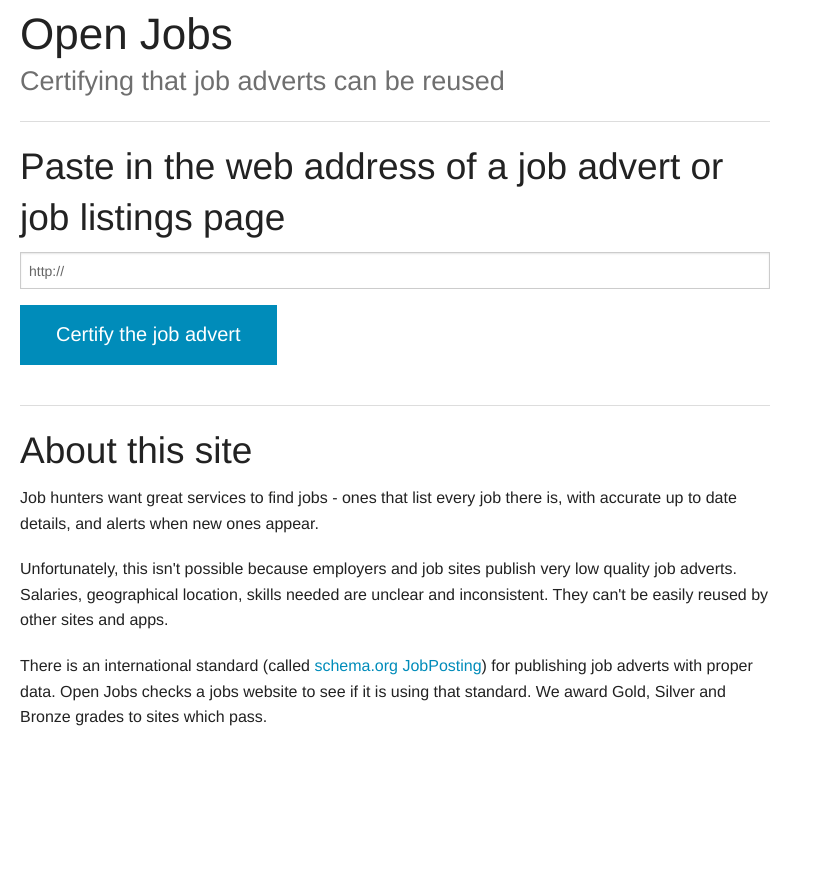
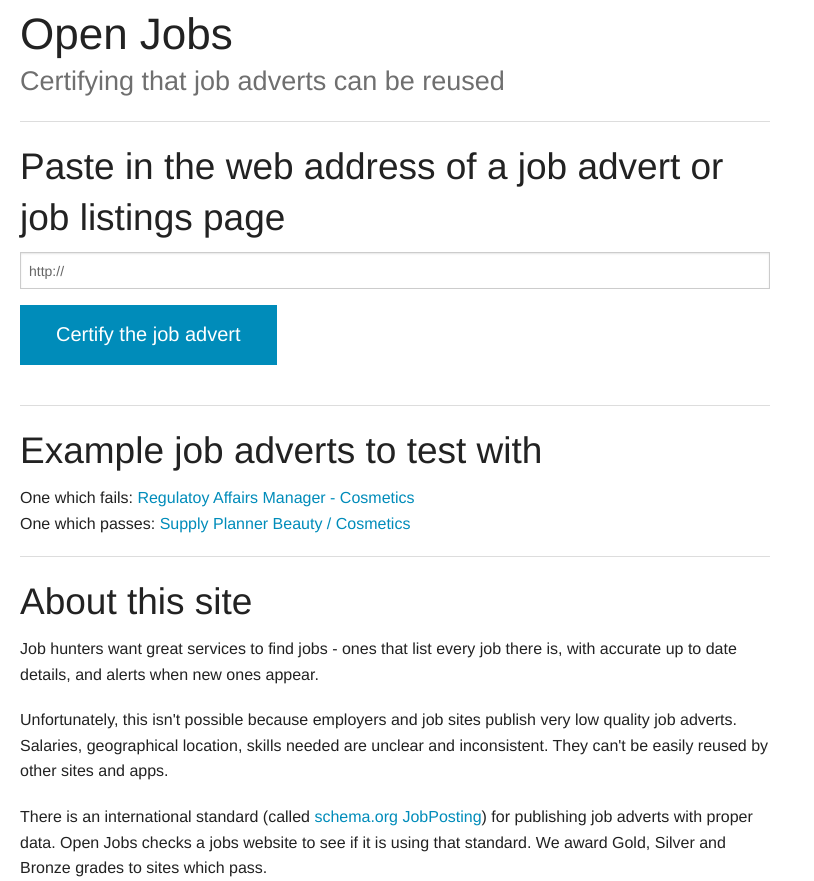
Before and after one commit to frabcus/jobschemacert, a plain HTML site: page client/index.html in a window 1280 px wide. Shown: the whole page, without its empty margins (0-814 px from the left). Before the commit the page ends 803 px from the top, so only its background shows below. Drawn offline with nearby package versions, Linux system fonts and the light colour scheme.

Commit message:
Examples

```diff
--- a/client/index.html
+++ b/client/index.html
@@ -39,6 +39,17 @@
 
 <hr>
 
+<h2>Example job adverts to test with</h2>
+
+<p>One which fails:
+  <a href="http://www.reed.co.uk/jobs/regulatory-affairs-manager-cosmetics/28119791#/jobs/boots/p32344">Regulatoy Affairs Manager - Cosmetics</a>
+<br>
+  One which passes:
+<a href="http://offer.jobisjob.co.uk/twickenham/c/supply-planner-beauty-cosmetics/job-offer-yj5xz6hkpvy7dsujpqh5rr3vz4?cat=_RT_LG_&pos=0">Supply Planner Beauty / Cosmetics</a>
+</p>
+
+<hr>
+
 <h2>About this site</h2>
 
 <p>Job hunters want great services to find jobs - ones that
```
Also changed, not shown: todo.txt.
